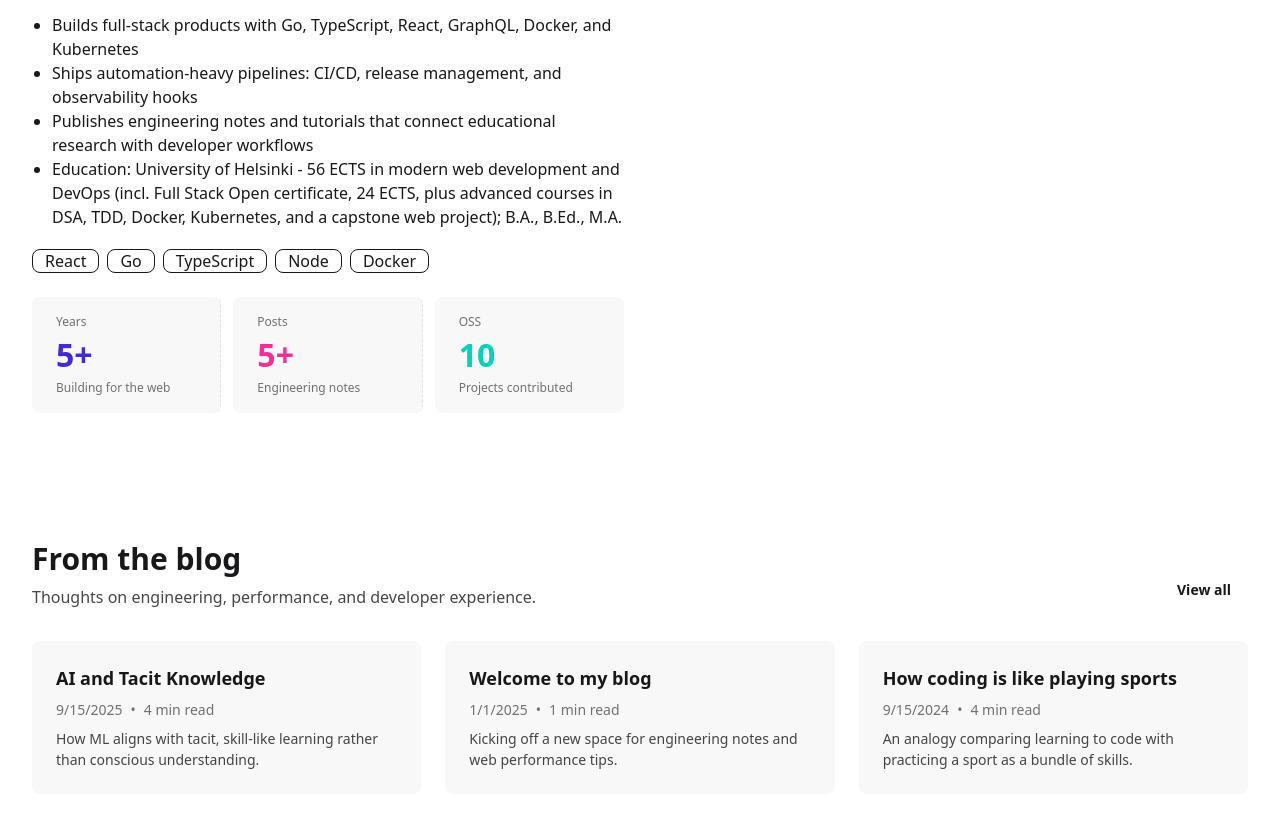
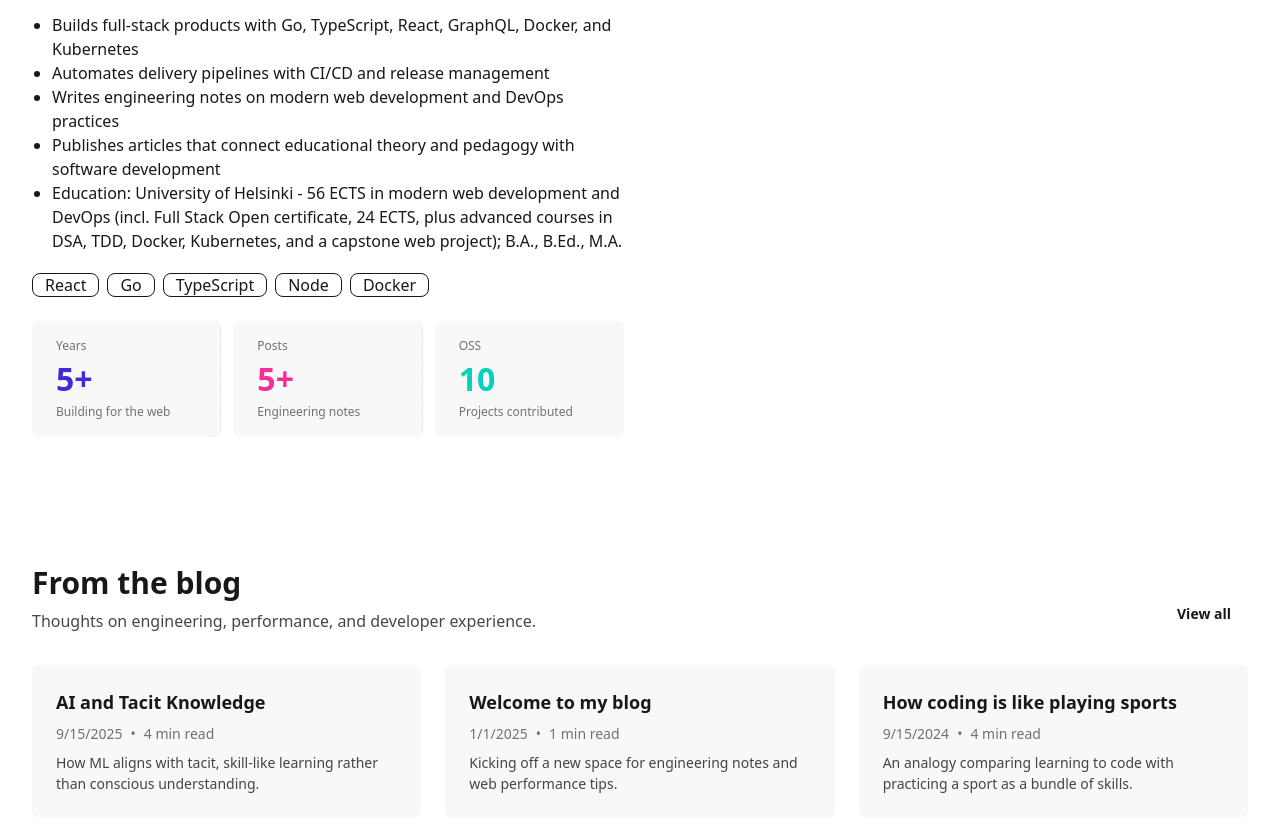
Before and after one commit to djblackett/astro-site, an Astro site: page / in a window 1280 px wide. Shown: the part 976-1807 px from the top of the page. Built offline with nearby package versions, Linux system fonts and the light colour scheme; Astro itself is replaced by a stand-in of ours; no server answers.

Commit message:
update about section

```diff
--- a/src/components/About.astro
+++ b/src/components/About.astro
@@ -14,8 +14,9 @@ const techStack = ['React', 'Go', 'TypeScript', 'Node', 'Docker'];
       </p>
       <ul class="list-disc ml-5 mt-4 text-base-content">
         <li>Builds full-stack products with Go, TypeScript, React, GraphQL, Docker, and Kubernetes</li>
-        <li>Ships automation-heavy pipelines: CI/CD, release management, and observability hooks</li>
-        <li>Publishes engineering notes and tutorials that connect educational research with developer workflows</li>
+        <li>Automates delivery pipelines with CI/CD and release management</li>
+        <li>Writes engineering notes on modern web development and DevOps practices</li>
+        <li>Publishes articles that connect educational theory and pedagogy with software development</li>
         <li>Education: University of Helsinki - 56 ECTS in modern web development and DevOps (incl. Full Stack Open certificate, 24 ECTS, plus advanced courses in DSA, TDD, Docker, Kubernetes, and a capstone web project); B.A., B.Ed., M.A.</li>
       </ul>
       <ul class="mt-5 flex flex-wrap gap-2 list-none" aria-label="Tech stack">
```
